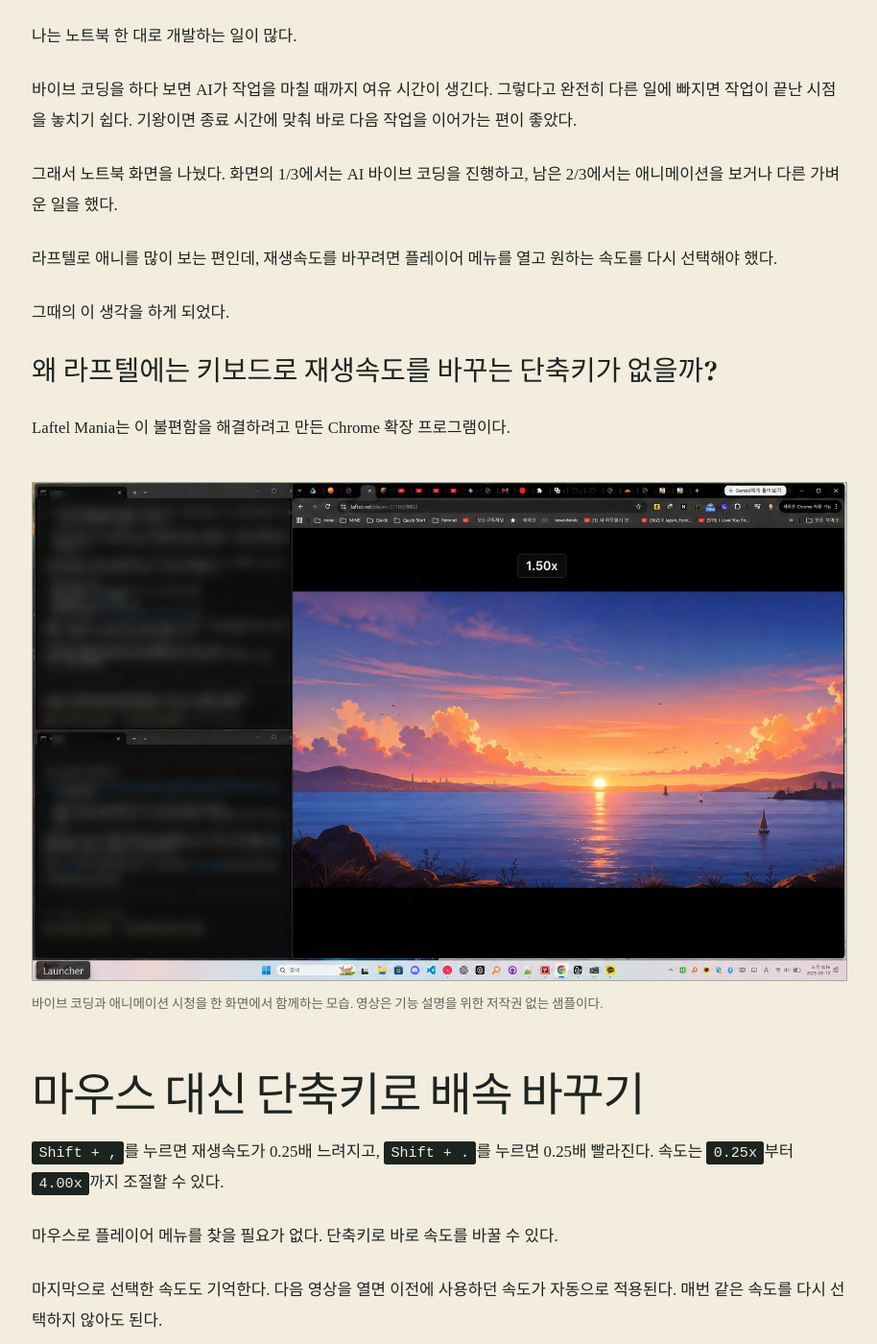
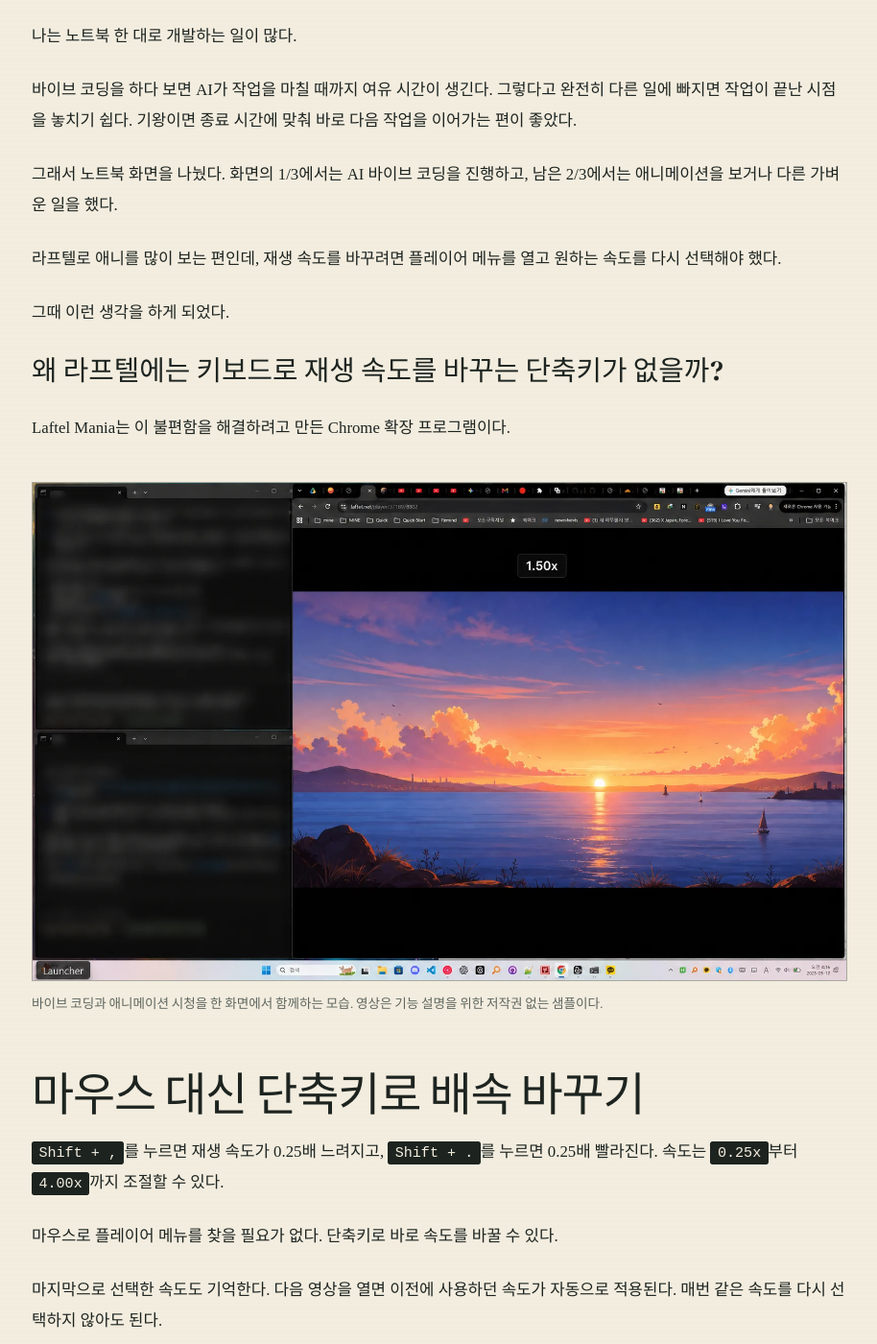
Before and after one commit to babypaunch/babypaunch.github.io, a Jekyll site: the page built from _posts/2026-08-26-laftel-mania.md, in a window 1280 px wide and 1400 px high, scrolled down 781 px. Shown: the whole window at 96% size, without its empty margins (182-1096 px from the left). Built offline with Jekyll 4.4.1, drawn with Linux system fonts in a browser that asks for light colours; some web fonts are replaced; some of the changed text lies outside the part shown.

Commit message:
docs(blog): 한국어 게시물 띄어쓰기 교정

```diff
--- a/_posts/2026-08-26-laftel-mania.md
+++ b/_posts/2026-08-26-laftel-mania.md
@@ -5,7 +5,7 @@
 title: 바이브 코딩하면서 애니를 보기 위해 만든 Laftel Mania
 description: 화면 한쪽에서 바이브 코딩하고 다른 쪽에서 애니를 볼 때 필요한 배속 단축키와 OSD를 만들었다.
 image: /assets/images/blog/laftel-mania-vibe-coding-workspace.webp
-image_alt: 노트북 화면에서 바이브 코딩과 Laftel Mania의 재생속도 OSD를 함께 사용하는 모습
+image_alt: 노트북 화면에서 바이브 코딩과 Laftel Mania의 재생 속도 OSD를 함께 사용하는 모습
 category: Making
 date: 2026-08-26 00:00:00 +0900
 permalink: /blog/laftel-mania/
@@ -24,11 +24,11 @@
 
 그래서 노트북 화면을 나눴다. 화면의 1/3에서는 AI 바이브 코딩을 진행하고, 남은 2/3에서는 애니메이션을 보거나 다른 가벼운 일을 했다.
 
-라프텔로 애니를 많이 보는 편인데, 재생속도를 바꾸려면 플레이어 메뉴를 열고 원하는 속도를 다시 선택해야 했다.
+라프텔로 애니를 많이 보는 편인데, 재생 속도를 바꾸려면 플레이어 메뉴를 열고 원하는 속도를 다시 선택해야 했다.
 
-그때의 이 생각을 하게 되었다.
+그때 이런 생각을 하게 되었다.
 
-<p class="article-question">왜 라프텔에는 키보드로 재생속도를 바꾸는 단축키가 없을까?</p>
+<p class="article-question">왜 라프텔에는 키보드로 재생 속도를 바꾸는 단축키가 없을까?</p>
 
 Laftel Mania는 이 불편함을 해결하려고 만든 Chrome 확장 프로그램이다.
 
@@ -39,7 +39,7 @@
 
 ## 마우스 대신 단축키로 배속 바꾸기
 
-`Shift + ,`를 누르면 재생속도가 0.25배 느려지고, `Shift + .`를 누르면 0.25배 빨라진다. 속도는 `0.25x`부터 `4.00x`까지 조절할 수 있다.
+`Shift + ,`를 누르면 재생 속도가 0.25배 느려지고, `Shift + .`를 누르면 0.25배 빨라진다. 속도는 `0.25x`부터 `4.00x`까지 조절할 수 있다.
 
 마우스로 플레이어 메뉴를 찾을 필요가 없다. 단축키로 바로 속도를 바꿀 수 있다.
 
@@ -63,9 +63,9 @@
 
 페이지나 영상을 새로 불러오지 않기 때문에 재생 중인 상태를 유지할 수 있다. 다시 `Shift + M`을 누르면 원래 화면으로 돌아온다. `/` 키를 누르면 사용할 수 있는 단축키도 바로 확인할 수 있다.
 
-## 저장하는 정보는 재생속도 하나
+## 저장하는 정보는 재생 속도 하나
 
-Laftel Mania가 저장하는 정보는 마지막 재생속도 하나뿐이다. 이 값은 사용자의 Chrome 동기화 저장소에 보관되며 별도 개발자 서버로 보내지 않는다.
+Laftel Mania가 저장하는 정보는 마지막 재생 속도 하나뿐이다. 이 값은 사용자의 Chrome 동기화 저장소에 보관되며 별도 개발자 서버로 보내지 않는다.
 
 로그인 정보, 방문 기록, 애니메이션 시청 기록과 페이지 내용도 수집하지 않는다. 자세한 내용은 [개인정보처리방침](/policies/laftel-mania/privacy/)에서 확인할 수 있다.
 
```
Also changed, not shown: _posts/2026-08-26-sweet-like-cookies.md (+2 -2 lines).
